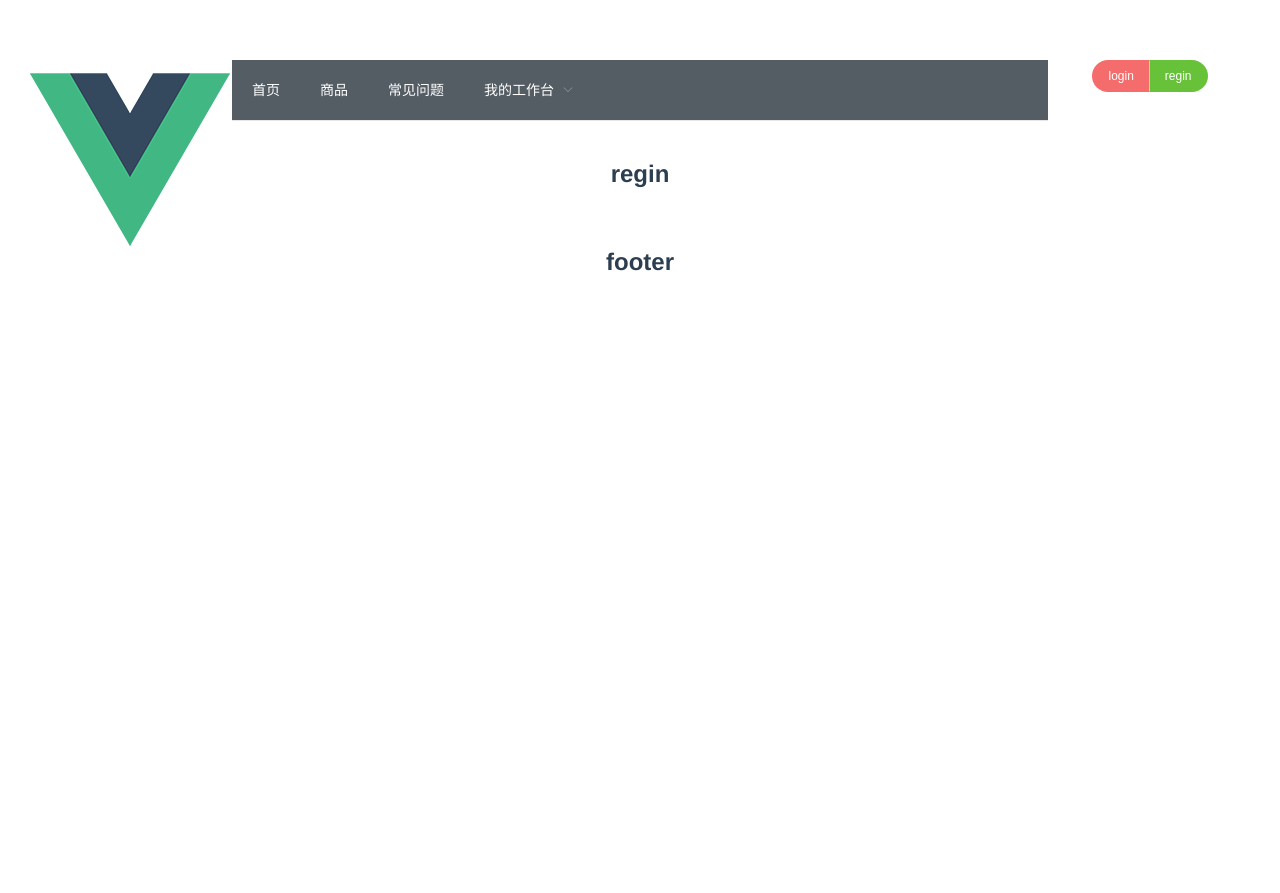
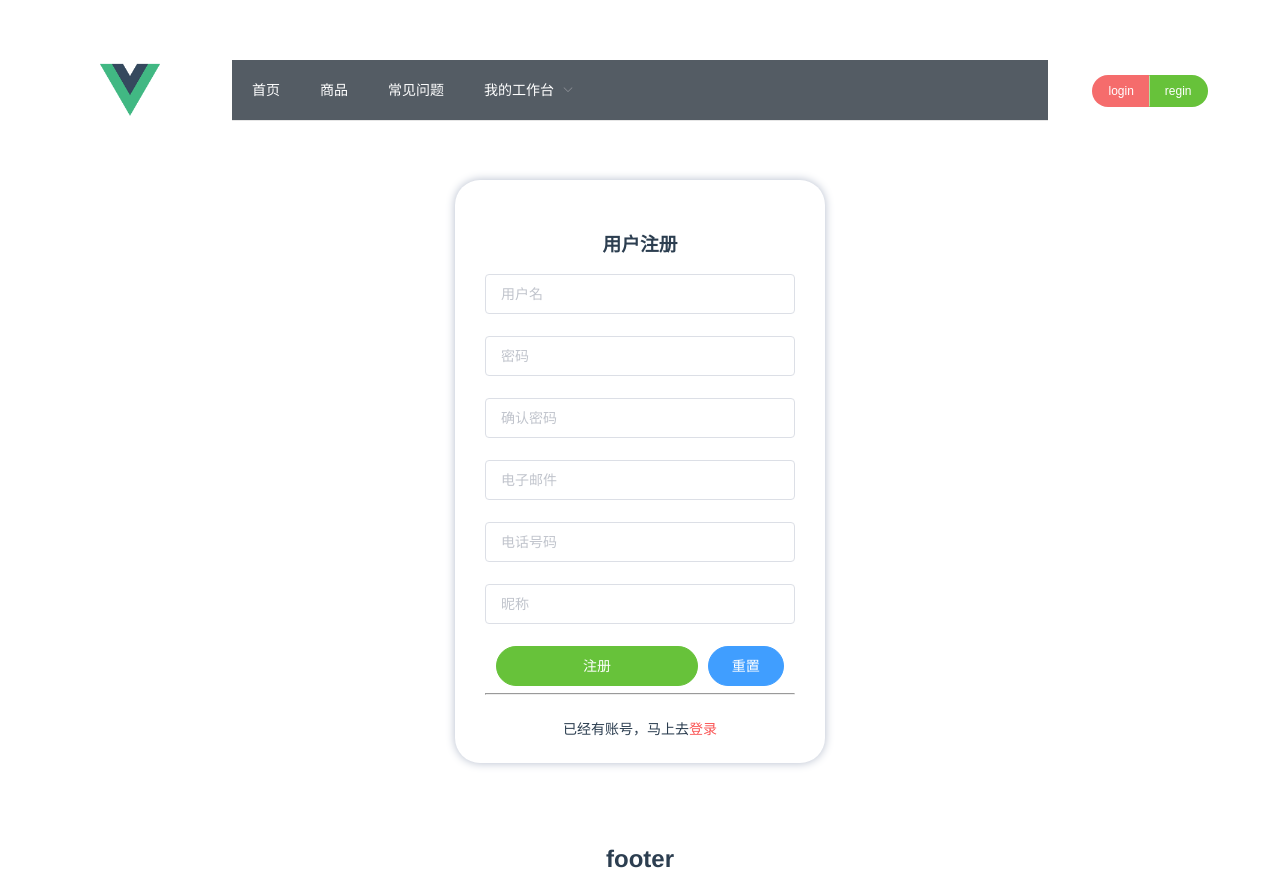
Before and after one commit to ningboliuwei/AspNetCoreDatabaseFirstAndWebAPIDemo, a Vue app in the folder VueAndElementUI/: page /#/regin in a window 1280 px wide. Before the commit the page ends 800 px from the top, so only its background shows below. Built offline with nearby package versions, Linux system fonts and the light colour scheme.

Commit message:
完成注册 regin.vue 功能

```diff
--- a/VueAndElementUI/src/api/api.js
+++ b/VueAndElementUI/src/api/api.js
@@ -0,0 +1,7 @@
+import axios from 'axios'
+let base = ''
+// 注册接口
+export const ReginUser = params => { return axios.post(`${base}/regin`, params) }
+
+// 登录接口
+export const LoginUser = params => { return axios.post(`${base}/login`, params) }
--- a/VueAndElementUI/src/components/header.vue
+++ b/VueAndElementUI/src/components/header.vue
@@ -39,24 +39,77 @@
 
       </el-menu>
     </el-col>
-    <!-- 右边用户信息以及登陆注册 -->
-    <el-button-group>
-      <el-button type="danger" size="small" round >login</el-button>
-      <el-button type="success" size="small" round >regin</el-button>
-    </el-button-group>
+   <!-- 右边用户信息以及登陆注册 -->
+    <el-col :span="4" class="user">
+      <!-- 根据logined值的真假来判断是显示登录按钮还是用户信息
+      以后根据登录状态来改变 -->
+      <el-button-group v-if="!logined" >
+        <el-button  class="button" @click.native="tologin" type="danger" size="small" round >login</el-button>
+        <el-button  class="button" @click.native="toregin" type="success" size="small" round >regin</el-button>
+      </el-button-group>
+      <div v-else>
+        <el-dropdown>
+          <img class="avatar" src="../assets/avatar.jpg" alt="">
+          <el-dropdown-menu slot="dropdown">
+            <el-dropdown-item>李小小</el-dropdown-item>
+            <el-dropdown-item>我的工作台</el-dropdown-item>
+            <el-dropdown-item divided>退出登录</el-dropdown-item>
+          </el-dropdown-menu>
+        </el-dropdown>
+      </div>
+    </el-col>
   </el-row>
 
 </template>
 <script>
 export default {
+  // ...
+  data () {
+    return {
+      logined: false
+    }
+  },
   methods: {
     handleSelect () {
-      console.log('菜单选择之后的回调操作')
+      console.log()
+    },
+    tohome () {
+      this.$router.push('/')
+      console.log('home')
+    },
+    tologin () {
+      this.$router.push('/login')
+    },
+    toregin () {
+      this.$router.push('/regin')
     }
   }
 }
 </script>
-
 <style scoped>
-
+.header {
+  width: 100%;
+  height: 60px;
+  margin: 0;
+  background: #fff;
+  position: fixed;
+  top: 0;
+  left: 0;
+  box-shadow: 0 0 25px #666;
+}
+.logo img {
+  width: 60px;
+  height: 60px;
+  cursor: pointer;
+}
+.button {
+  margin: 15px 0;
+}
+.avatar {
+  width: 40px;
+  height: 40px;
+  border-radius: 20px;
+  margin: 10px 0;
+  cursor: pointer;
+}
 </style>
--- a/VueAndElementUI/src/components/regin.vue
+++ b/VueAndElementUI/src/components/regin.vue
@@ -1,3 +1,230 @@
 <template>
-  <h1>regin</h1>
+  <el-main>
+    <el-form
+      :model="ReginForm"
+      ref="ReginForm"
+      :rules="rule"
+      class="regform"
+      label-width="0">
+
+      <h3>用户注册</h3>
+
+      <el-form-item prop="username">
+        <el-input
+          type="text"
+          v-model="ReginForm.username"
+          placeholder="用户名">
+        </el-input>
+      </el-form-item>
+
+      <el-form-item prop="password">
+        <el-input
+          type="password"
+          v-model="ReginForm.password"
+          placeholder="密码">
+        </el-input>
+      </el-form-item>
+
+      <el-form-item prop="confirmpassword">
+        <el-input
+          type="password"
+          v-model="ReginForm.confirmpassword"
+          placeholder="确认密码">
+        </el-input>
+      </el-form-item>
+
+      <el-form-item prop="email">
+        <el-input
+          type="email"
+          v-model="ReginForm.email"
+          placeholder="电子邮件">
+        </el-input>
+      </el-form-item>
+
+      <el-form-item prop="tel">
+        <el-input
+          type="text"
+          v-model.number="ReginForm.tel"
+          placeholder="电话号码">
+        </el-input>
+      </el-form-item>
+
+      <el-form-item prop="name">
+        <el-input
+          type="text"
+          v-model="ReginForm.name"
+          placeholder="昵称">
+        </el-input>
+      </el-form-item>
+
+      <el-form-item >
+        <el-button
+          type="success"
+          class="submitBtn"
+          round
+          @click.native.prevent="submit"
+          :loading="logining">
+          注册
+        </el-button>
+        <el-button
+          type="primary"
+          class="resetBtn"
+          round
+          @click.native.prevent="reset">
+          重置
+        </el-button>
+        <hr>
+        <p>已经有账号，马上去<span class="to" @click="tologin">登录</span></p>
+      </el-form-item>
+
+    </el-form>
+  </el-main>
 </template>
+<script>
+// 引入 api 接口
+import {ReginUser} from '../api/api'
+export default {
+  data () {
+    let confirmpasswordCheck = (rule, value, callback) => {
+      if (value === '') {
+        return callback(new Error('密码是必须的'))
+      } else if (value !== this.ReginForm.password) {
+        return callback(new Error('两次输入的密码不一致'))
+      } else {
+        return callback()
+      }
+    }
+    let telCheck = (rule, value, callback) => {
+      if (value === '') {
+        return callback(new Error('电话号码是必须的'))
+      } else if (!Number.isInteger(value)) {
+        return callback(new Error('电话号码必须是数字'))
+      } else if (value.toString().length !== 11) {
+        return callback(new Error('电话号码必须是11位数字'))
+      } else {
+        callback()
+      }
+    }
+    return {
+      ReginForm: {
+        username: '',
+        password: '',
+        confirmpassword: '',
+        tel: '',
+        email: '',
+        name: ''
+      },
+      logining: false,
+      rule: {
+        username: [
+          {
+            required: true,
+            max: 14,
+            min: 7,
+            message: '用户名是必须的，长度为7-14位',
+            trigger: 'blur'
+          }
+        ],
+        password: [
+          {
+            required: true,
+            message: '密码是必须的！',
+            trigger: 'blur'
+          }
+        ],
+        confirmpassword: [
+          {
+            required: true,
+            validator: confirmpasswordCheck,
+            trigger: 'blur'
+          }
+        ],
+        tel: [
+          {
+            required: true,
+            validator: telCheck,
+            trigger: 'blur'
+          }
+        ],
+        email: [
+          {
+            required: true,
+            type: 'email',
+            message: '请输入正确的电子邮件格式(xxx@xxx.com)',
+            trigger: 'blur'
+          }
+        ],
+        name: [
+          {
+            required: true,
+            max: 12,
+            min: 2,
+            message: '昵称是必须的，最好是汉字',
+            trigger: 'blur'
+          }
+        ]
+      }
+    }
+  },
+  methods: {
+    // ...
+    submit () {
+      this.$refs.ReginForm.validate(valid => {
+        if (valid) {
+          this.logining = true
+          console.log('开始写入后台数据！')
+          // 这是要注册的数据
+          let ReginParams = {
+            username: this.ReginForm.username,
+            password: this.ReginForm.password,
+            tel: this.ReginForm.tel,
+            email: this.ReginForm.email,
+            name: this.ReginForm.name
+          }
+
+          // 调用接口，执行 axios 请求获取返回的数据
+          ReginUser(ReginParams).then(res => {
+            // 让注册按钮不要再转了
+            this.logining = false
+            // 让页面给个提示
+            this.$message({type: 'success', message: '注册成功'})
+
+            let user = res.data
+            console.log(user)
+            // 将返回的数据注入内存
+            sessionStorage.setItem('user', JSON.stringify(user))
+            // 跳转到我的信息页面
+            this.$router.push('/manager/my')
+          })
+        } else {
+          console.log('submit err')
+        }
+      })
+    },
+    reset () {
+      this.$refs.ReginForm.resetFields()
+    },
+    tologin () {
+      this.$router.push('/login')
+    }
+  }
+}
+</script>
+
+<style scoped>
+.regform {
+  margin: 20px auto;
+  width: 310px;
+  background: #fff;
+  box-shadow: 0 0 10px #B4BCCC;
+  padding: 30px 30px 0 30px;
+  border-radius: 25px;
+}
+.submitBtn {
+  width: 65%;
+}
+.to {
+  color: #FA5555;
+  cursor: pointer;
+}
+</style>
```
Also changed, not shown: VueAndElementUI/src/assets/avatar.jpg (added).
